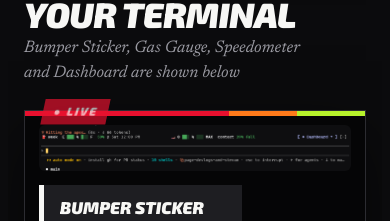
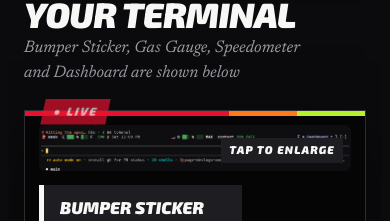
Before and after one commit to DJPalefaceSD/rostech-app-site, a plain HTML site: page index.html in a window 390 px wide. Shown: the part 1063-1284 px from the top of the page. Drawn offline with Linux system fonts and the light colour scheme.

Commit message:
Tap the dash shot to open it full size; phones get a Tap to enlarge hint
Co-Authored-By: Claude Opus 5.5 <noreply@anthropic.com>
Claude-Session: https://claude.ai/code/session_013HKqpqULoxX9iQnTNWdsQ3

```diff
--- a/index.html
+++ b/index.html
@@ -38,7 +38,10 @@
   <div class="sec-head"><h2><span class="h2-race">Customize YOUR Terminal</span><span class="h2-serif">Bumper Sticker, Gas Gauge, Speedometer and Dashboard are shown below</span></h2></div>
   <figure class="onboard-frame">
     <span class="rec" aria-hidden="true">● LIVE</span>
-    <img src="assets/onboard-dash.png" alt="A Claude Code terminal with Bumper Sticker saying Hitting the apex on the busy line, Gas Gauge showing the week's plan 59% full until Saturday noon, Speedometer showing the context window 39% full, and the Dashboard button on the right." width="2523" height="371">
+    <a class="onboard-zoom" href="assets/onboard-dash.png" target="_blank" rel="noopener" aria-label="Open the dash shot full size">
+      <img src="assets/onboard-dash.png" alt="A Claude Code terminal with Bumper Sticker saying Hitting the apex on the busy line, Gas Gauge showing the week's plan 59% full until Saturday noon, Speedometer showing the context window 39% full, and the Dashboard button on the right." width="2523" height="371">
+      <span class="zoom-hint" aria-hidden="true">Tap to enlarge</span>
+    </a>
     <figcaption>
       <div class="onboard-left">
       <a class="onboard-tag" href="bumper-sticker.html" style="--live: var(--hard)"><b>Bumper Sticker</b><span>your words on the busy line</span></a>
--- a/site.css
+++ b/site.css
@@ -435,3 +435,14 @@ th, td { text-align: left; padding: 6px 10px; border-bottom: 1px solid #e3e3e0;
 
 /* 🔗 His ask, 12 Oct 2026: rostech.app#customize lands on this section, clear of the sticky bar. */
 #customize { scroll-margin-top: 88px; }
+
+/* 🔍 His ask, 12 Oct 2026: tap the shot on a phone and it opens full size, where it pinches to zoom. */
+.onboard-zoom { display: block; position: relative; cursor: zoom-in; }
+.zoom-hint { display: none; }
+@media (max-width: 760px), (hover: none) {
+  .zoom-hint {
+    display: block; position: absolute; right: 8px; bottom: 8px;
+    font-family: var(--f-race); font-weight: 900; font-style: italic; font-size: .7rem; letter-spacing: .1em;
+    text-transform: uppercase; background: var(--carbon-3); color: var(--white); padding: 4px 8px;
+  }
+}
```
